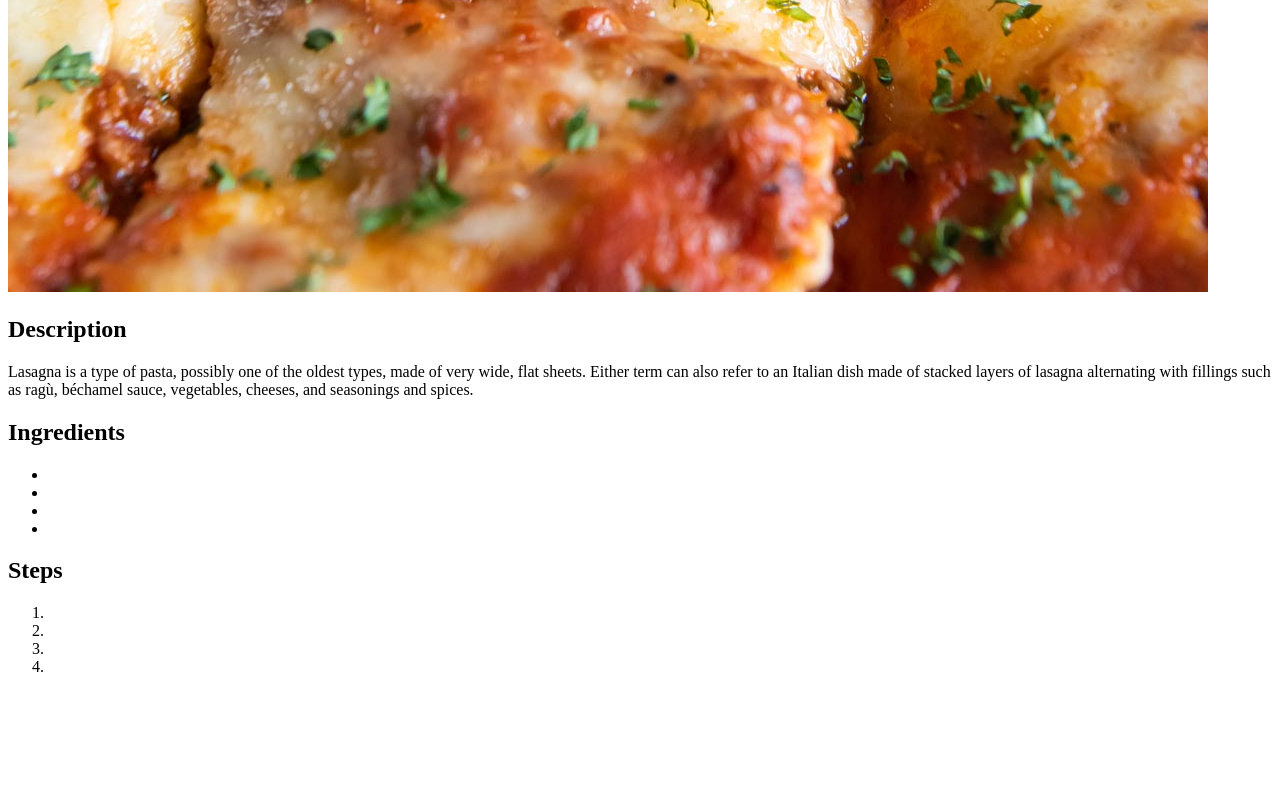
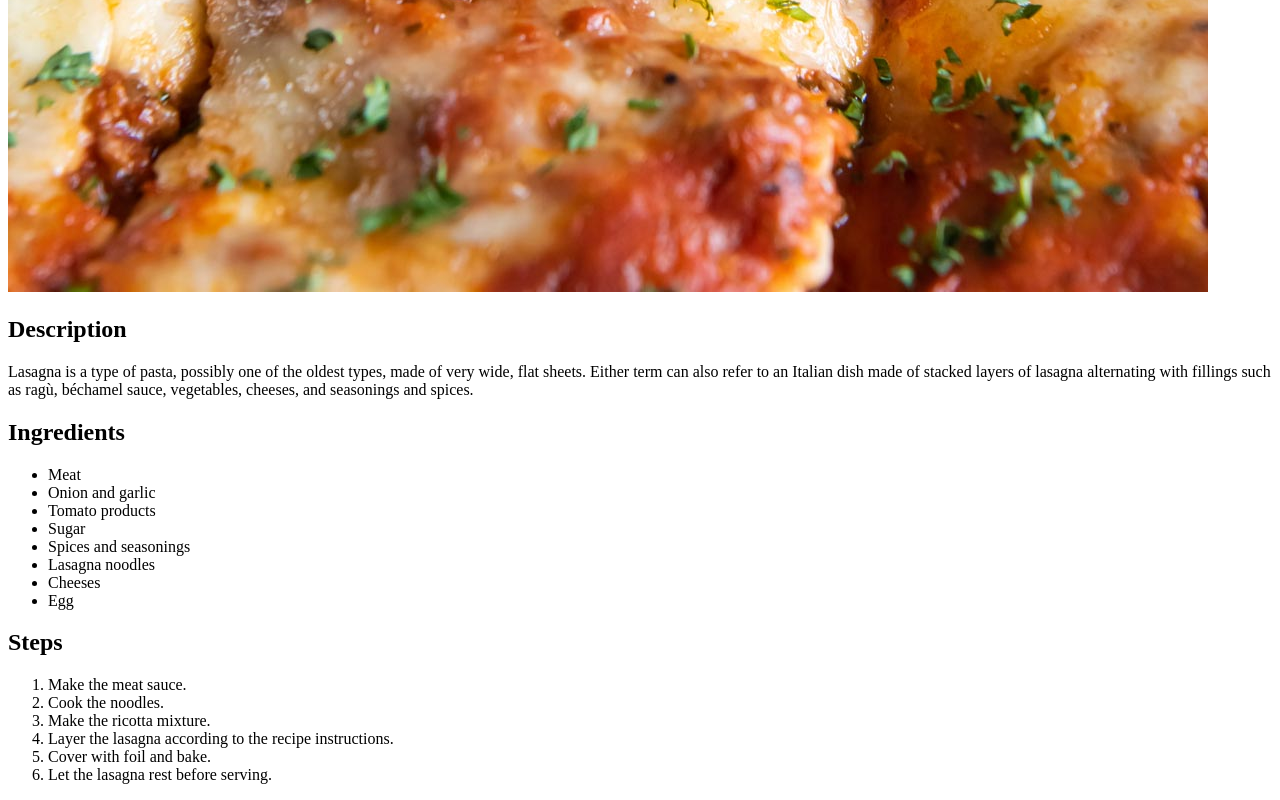
Before and after one commit to galeanoluis/odin-recipes, a plain HTML site: page recipes/lasagna.html in a window 1280 px wide. Shown: the part 988-1788 px from the top of the page. Before the commit the page ends 1680 px from the top, so only its background shows below. Drawn offline with Linux system fonts and the light colour scheme.

Commit message:
Completed recipes for lasagna and mac and cheese

```diff
--- a/recipes/lasagna.html
+++ b/recipes/lasagna.html
@@ -13,17 +13,23 @@
     <p>Lasagna is a type of pasta, possibly one of the oldest types, made of very wide, flat sheets. Either term can also refer to an Italian dish made of stacked layers of lasagna alternating with fillings such as ragù, béchamel sauce, vegetables, cheeses, and seasonings and spices.</p>
     <h2>Ingredients</h2>
     <ul>
-        <li></li>
-        <li></li>
-        <li></li>
-        <li></li>
+        <li>Meat</li>
+        <li>Onion and garlic</li>
+        <li>Tomato products</li>
+        <li>Sugar</li>
+        <li>Spices and seasonings</li>
+        <li>Lasagna noodles</li>
+        <li>Cheeses</li>
+        <li>Egg</li>
     </ul>
     <h2>Steps</h2>
     <ol>
-        <li></li>
-        <li></li>
-        <li></li>
-        <li></li>
+        <li>Make the meat sauce.</li>
+        <li>Cook the noodles.</li>
+        <li>Make the ricotta mixture.</li>
+        <li>Layer the lasagna according to the recipe instructions.</li>
+        <li>Cover with foil and bake.</li>
+        <li>Let the lasagna rest before serving.</li>
     </ol>
 </body>
 </html>
```
Also changed, not shown: recipes/macaroni-and-cheese.html (+11 -9 lines).
